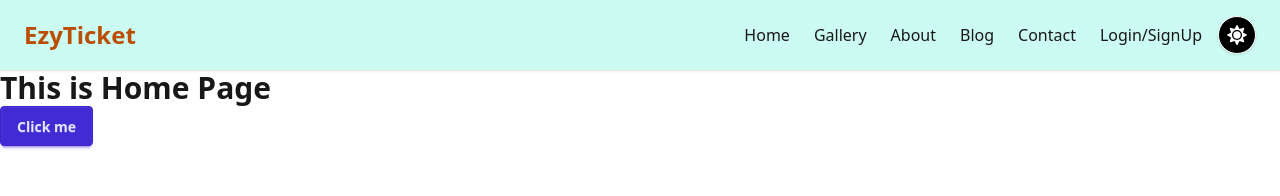
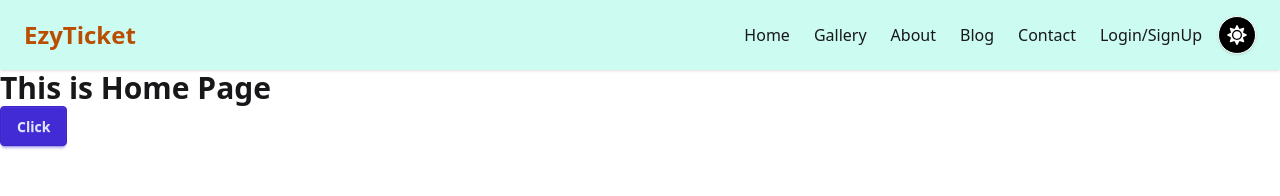
Before and after one commit to mazharul90007/ezy-ticket-client, a React (Vite) app: page / in a window 1280 px wide. Shown: the top 196 px of the page. Built offline with nearby package versions, Linux system fonts and the light colour scheme.

Commit message:
homepage updated

```diff
--- a/src/Pages/Home/Home.jsx
+++ b/src/Pages/Home/Home.jsx
@@ -4,7 +4,7 @@ const Home = () => {
     return (
         <div>
             <h2 className="text-3xl font-semibold">This is Home Page</h2>
-            <button className="btn btn-primary">Click me</button>
+            <button className="btn btn-primary">Click</button>
         </div>
     );
 };
```
